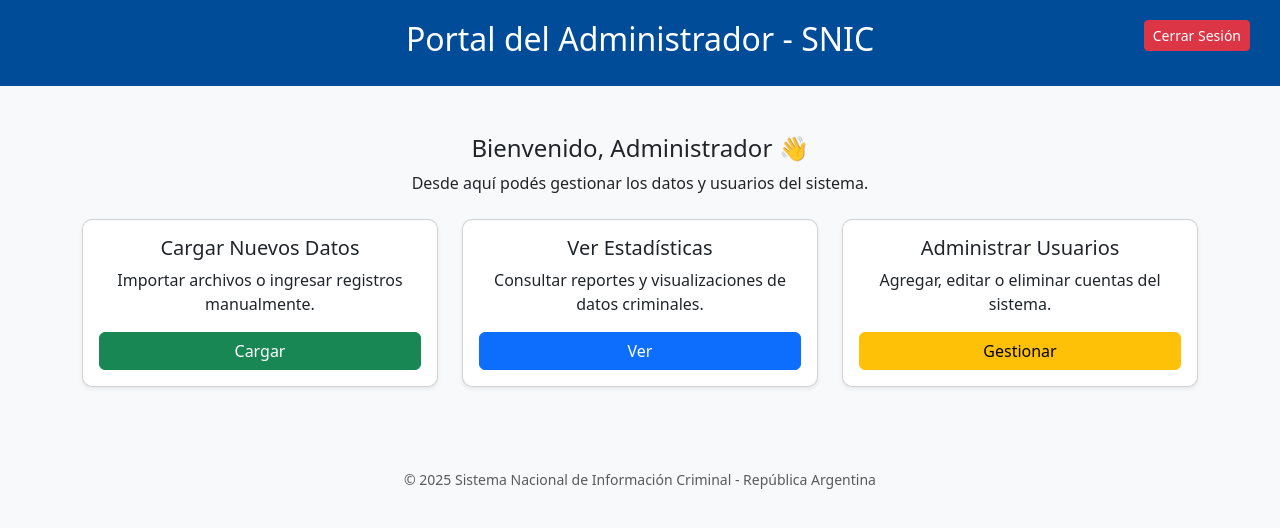
After one commit to MonicaSBag/EstadisiticaCriminal, a Flask app: page /portal_admin in a window 1280 px wide. The commit adds this page. Shown: the top 528 px of the page. Run offline with Flask 3, Linux system fonts and the light colour scheme.

Commit message:
botonAdmin

```diff
--- a/app/main.py
+++ b/app/main.py
@@ -3,6 +3,8 @@ from flask import Flask, jsonify, render_template, request, flash, redirect, url
 from setup_database import crear_db as crear_db_dataset, EstadisticasDelitos, Provincia, cargar_archivo, crear_tabla
 from user_database import crear_user_db, BaseModel as BaseModelUser
 from werkzeug.security import generate_password_hash
+from flask import Flask, render_template
+
 
 app = Flask(__name__, template_folder="../templates")
 
@@ -207,5 +209,13 @@ def estadisticas():
     # Devuelve json con los resultados
     return jsonify(datos)
 
+
+@app.route("/portal_admin")
+def portal_admin():
+    return render_template("PortalAdmin.html")
+
+
+
+
 if __name__ == '__main__':
     app.run(debug=True)
--- /dev/null
+++ b/templates/PortalAdmin.html
@@ -0,0 +1,81 @@
+<!DOCTYPE html>
+<html lang="es">
+<head>
+  <meta charset="UTF-8">
+  <meta name="viewport" content="width=device-width, initial-scale=1.0">
+  <title>Portal del Administrador - SNIC</title>
+  <link href="https://cdn.jsdelivr.net/npm/bootstrap@5.3.3/dist/css/bootstrap.min.css" rel="stylesheet">
+
+  <style>
+    body {
+      background-color: #f8f9fa;
+    }
+    header {
+      background-color: #004c99;
+      color: white;
+      padding: 20px 0;
+      text-align: center;
+    }
+    .card {
+      border-radius: 10px;
+    }
+    .btn-logout {
+      position: absolute;
+      top: 20px;
+      right: 30px;
+    }
+  </style>
+</head>
+
+<body>
+  <header class="position-relative">
+    <h2>Portal del Administrador - SNIC</h2>
+    <button class="btn btn-danger btn-sm btn-logout" onclick="logout()">Cerrar Sesión</button>
+  </header>
+
+  <main class="container mt-5">
+    <div class="text-center mb-4">
+      <h4>Bienvenido, Administrador 👋</h4>
+      <p>Desde aquí podés gestionar los datos y usuarios del sistema.</p>
+    </div>
+
+    <div class="row justify-content-center">
+      <div class="col-md-4">
+        <div class="card shadow-sm p-3 mb-3 text-center">
+          <h5>Cargar Nuevos Datos</h5>
+          <p>Importar archivos o ingresar registros manualmente.</p>
+          <button class="btn btn-success w-100">Cargar</button>
+        </div>
+      </div>
+      <div class="col-md-4">
+        <div class="card shadow-sm p-3 mb-3 text-center">
+          <h5>Ver Estadísticas</h5>
+          <p>Consultar reportes y visualizaciones de datos criminales.</p>
+          <button class="btn btn-primary w-100">Ver</button>
+        </div>
+      </div>
+      <div class="col-md-4">
+        <div class="card shadow-sm p-3 mb-3 text-center">
+          <h5>Administrar Usuarios</h5>
+          <p>Agregar, editar o eliminar cuentas del sistema.</p>
+          <button class="btn btn-warning w-100">Gestionar</button>
+        </div>
+      </div>
+    </div>
+  </main>
+
+  <footer class="text-center text-muted py-3 mt-5">
+    <small>© 2025 Sistema Nacional de Información Criminal - República Argentina</small>
+  </footer>
+
+  <script>
+    function logout() {
+      alert("Sesión finalizada ✅");
+      //agregar eliminar el usuario del navegador
+      window.location.href = "/"; // 🔹 volver a la página inicial
+    }
+  </script>
+
+  <script src="https://cdn.jsdelivr.net/npm/bootstrap@5.3.3/dist/js/bootstrap.bundle.min.js"></script>
+</body>
+</html>
--- a/templates/register.html
+++ b/templates/register.html
@@ -35,9 +35,7 @@
                             </div>
                             <button type="submit" class="btn btn-success w-100 mb-3">Registrarse</button>
                         </form>
-                        <p class="text-center">
-                            ¿Ya tiene cuenta? <a href="{{ url_for('login') }}">Inicie sesión</a>.
-                        </p>
+
                         <p class="text-center">
                             <a href="{{ url_for('index') }}" class="btn btn-link">Volver al Inicio</a>
                         </p>
```
Also changed, not shown: templates/index.html (+78 -6 lines).
